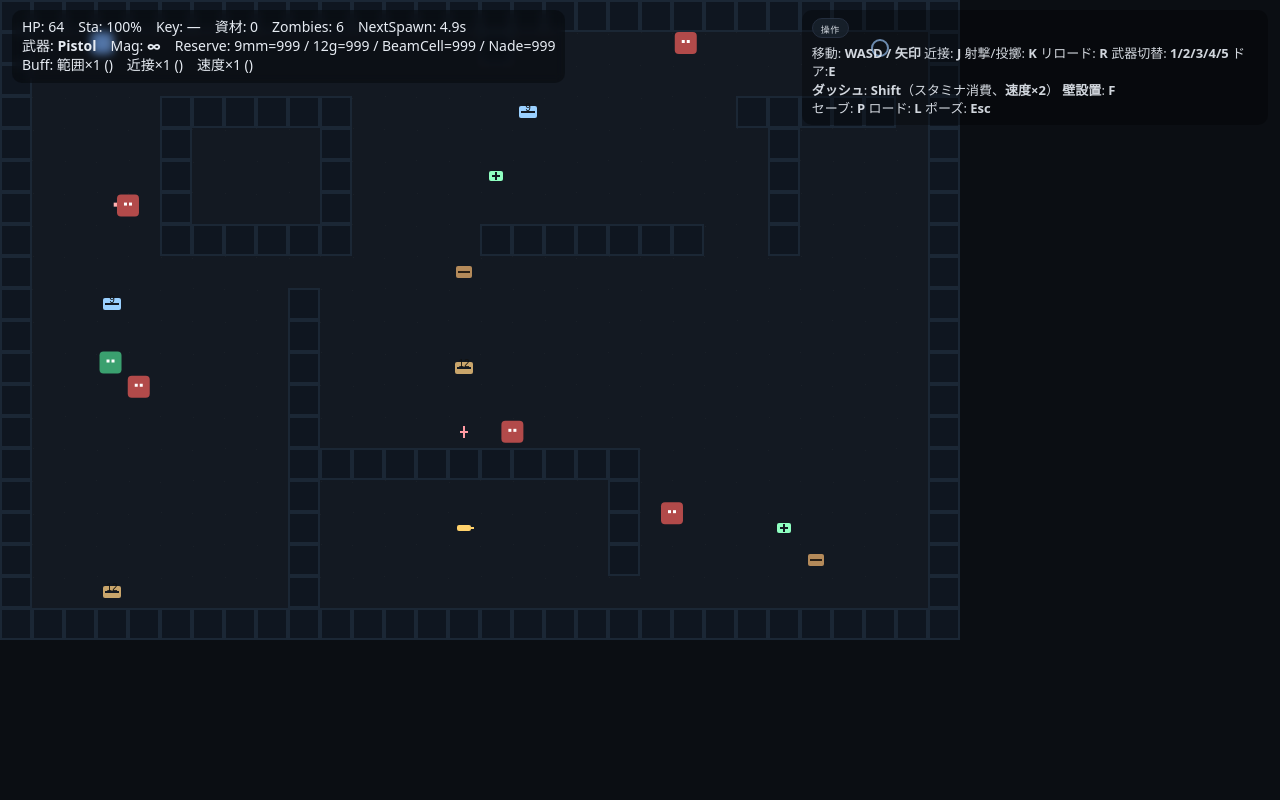
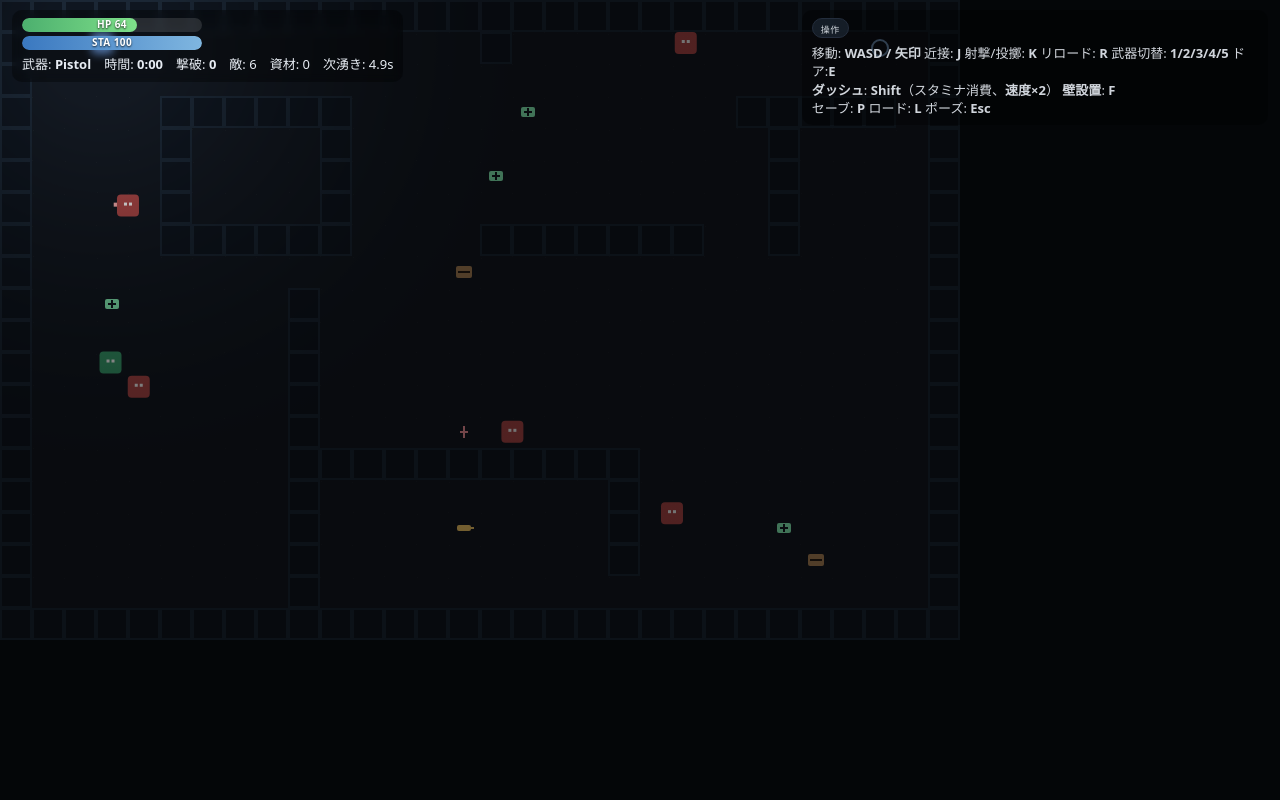
Before and after one commit to Panda17TK/demo0902, a Java web app: page / in a window 1280 px wide. Run offline with Tomcat 11, a stand-in JSP engine, Linux system fonts and the light colour scheme.

Commit message:
クイック修正＋手応え（ジュース）強化
クイック修正:
- ランキング名のXSS脆弱性を修正（overlay.js でエスケープ、重複行も除去）
- 経済を「全武器＋無限弾」に一本化：HUDの弾薬表示を撤去、武器クレートを
  ランダム時限バフ化、マップの旧弾薬(A/S)を回復/速度バフへ転用
- renderer のライティング（ビネット）を再有効化
- HUDのHP/スタミナをバー表示化し、生存時間・撃破数・敵数を集約

手応え（ジュース）:
- ダメージ数字ポップ、敵の被弾フラッシュ、敵HPバー
- ヒットストップ（命中/爆発で一瞬スロー）をループの sim dt 縮小で実装
- 画面シェイク（被弾/爆発/近接命中）
- カメラのスムーズ追従＋向きの先読み（state.cam）
- 敵ダメージ処理を combat.hurtMob() に集約

state に cam/shake/hitstop を追加、fx に spawnDamageNumber/addShake/addHitstop を追加。

https://claude.ai/code/session_01X6oCt38hH474i2Gk1H9sD3

```diff
--- a/src/main/webapp/css/game.css
+++ b/src/main/webapp/css/game.css
@@ -45,6 +45,45 @@ canvas {
 	border-radius: 10px;
 	backdrop-filter: blur(4px);
 }
+
+/* HUD: HP/スタミナのバー */
+.hud-bars {
+	display: flex;
+	flex-direction: column;
+	gap: 4px;
+	margin-bottom: 6px;
+}
+.hud-bars .bar {
+	position: relative;
+	width: 180px;
+	height: 14px;
+	border-radius: 7px;
+	background: rgba(255, 255, 255, .12);
+	overflow: hidden;
+}
+.hud-bars .bar .fill {
+	position: absolute;
+	left: 0; top: 0; bottom: 0;
+	border-radius: 7px;
+	transition: width .12s linear;
+}
+.hud-bars .bar.hp .fill  { background: linear-gradient(90deg, #4caf6e, #7fe08a); }
+.hud-bars .bar.hp .fill.low { background: linear-gradient(90deg, #c0392b, #e08a7f); }
+.hud-bars .bar.sta .fill { background: linear-gradient(90deg, #3a78c0, #7fb6e0); }
+.hud-bars .bar label {
+	position: absolute;
+	inset: 0;
+	display: flex;
+	align-items: center;
+	justify-content: center;
+	font-size: 10px;
+	font-weight: 700;
+	letter-spacing: .04em;
+	color: #fff;
+	text-shadow: 0 1px 2px rgba(0, 0, 0, .8);
+}
+.hud-line { font-size: 13px; }
+.hud-buff { color: #ffd166; font-size: 12px; }
 
 #help {
 	position: absolute;
--- a/src/main/webapp/js/main.js
+++ b/src/main/webapp/js/main.js
@@ -136,17 +136,21 @@ if (!canvas) {
       const dt = Math.min(MAX_DT, (t - last) / 1000);
       last = t;
 
+      // ヒットストップ：実時間で減らしつつ、シミュレーション dt を縮めて“タメ”を作る
+      let simDt = dt;
+      if (state.hitstop > 0) { state.hitstop -= dt; simDt = dt * 0.06; }
+
       if (!state.paused) {
         // 更新
-        updateCombat(state, dt, bus, input, audio);
-        updateTiles(state, dt, bus, audio);
-        updateSpawner(state, dt, bus, audio);
-        updateAI(state, dt, bus, audio);
-        updateItems(state, dt, bus, audio);
-        updateFX(state, dt, bus);
+        updateCombat(state, simDt, bus, input, audio);
+        updateTiles(state, simDt, bus, audio);
+        updateSpawner(state, simDt, bus, audio);
+        updateAI(state, simDt, bus, audio);
+        updateItems(state, simDt, bus, audio);
+        updateFX(state, simDt, bus);
 
         // フローフィールド定期再計算
-        flowTimer -= dt;
+        flowTimer -= simDt;
         if (flowTimer <= 0) {
           rebuildFlowField(state);
           flowTimer = 0.35;
@@ -162,6 +166,19 @@ if (!canvas) {
         }
       }
 
+      // カメラ（スムーズ追従＋向きの先読み）と画面シェイクの更新（実時間）
+      const look = 36;
+      const tgX = state.player.x + state.player.facing.x * look;
+      const tgY = state.player.y + state.player.facing.y * look;
+      if (!state.cam) state.cam = { x: tgX, y: tgY };
+      const k = 1 - Math.pow(0.0001, dt);
+      state.cam.x += (tgX - state.cam.x) * k;
+      state.cam.y += (tgY - state.cam.y) * k;
+      if (state.shake && state.shake.t > 0) {
+        state.shake.t -= dt;
+        if (state.shake.t <= 0) { state.shake.t = 0; state.shake.mag = 0; }
+      }
+
       // 描画
       renderFrame(ctx2d, canvas, state);
     } catch (e) {
--- a/src/main/webapp/js/render/hud.js
+++ b/src/main/webapp/js/render/hud.js
@@ -1,20 +1,62 @@
-export function mountHUD(hud, toast, state, bus){
-  function renderHUD(){
-    const w=state.player.weapons[state.player.curW] || {name:'(none)',mag:0,magSize:0,id:'none'};
-    const next=Math.max(0, state.timers.spawn).toFixed(1);
-	const magTxt = (w.id==='beam' || w.infiniteMag) ? '∞' : `${w.mag}/${w.magSize}`;
+export function mountHUD(hud, toast, state, bus) {
+  // 静的な構造を一度だけ構築（バーは width だけ毎フレーム更新）
+  hud.innerHTML =
+    '<div class="hud-bars">' +
+    '  <div class="bar hp"><span class="fill"></span><label></label></div>' +
+    '  <div class="bar sta"><span class="fill"></span><label></label></div>' +
+    '</div>' +
+    '<div class="hud-line" id="hud-line"></div>';
 
-    hud.innerHTML =
-      `HP: ${state.player.hp}　Sta: ${Math.round(state.player.sta)}%　Key: ${state.player.inv.key?'✓':'—'}　資材: ${state.player.inv.blocks}　Zombies: ${state.mobs.length}　NextSpawn: ${next}s<br>`+
-      `武器: <b>${w.name}</b>　Mag: <b>${magTxt}</b>　Reserve: 9mm=${state.player.inv.ammo9} / 12g=${state.player.inv.ammo12} / BeamCell=${state.player.inv.ammoBeam} / Nade=${state.player.inv.ammoNade}<br>`+
-      `Buff: 範囲×${state.player.buffs.range} (${state.player.buffs.tRange>0?state.player.buffs.tRange.toFixed(0)+'s':''})　`+
-      `近接×${state.player.buffs.dmg} (${state.player.buffs.tDmg>0?state.player.buffs.tDmg.toFixed(0)+'s':''})　`+
-      `速度×${state.player.buffs.speed} (${state.player.buffs.tSpeed>0?state.player.buffs.tSpeed.toFixed(0)+'s':''})`;
+  const hpFill = hud.querySelector('.bar.hp .fill');
+  const hpLab  = hud.querySelector('.bar.hp label');
+  const staFill = hud.querySelector('.bar.sta .fill');
+  const staLab  = hud.querySelector('.bar.sta label');
+  const lineEl  = hud.querySelector('#hud-line');
+
+  function fmtTime(ms) {
+    const s = Math.max(0, Math.floor(ms / 1000));
+    return Math.floor(s / 60) + ':' + String(s % 60).padStart(2, '0');
   }
+
+  function renderHUD() {
+    const p = state.player;
+    const w = p.weapons[p.curW] || { name: '(none)' };
+
+    const hp = Math.max(0, Math.round(p.hp));
+    hpFill.style.width = hp + '%';
+    hpFill.className = 'fill' + (hp <= 25 ? ' low' : '');
+    hpLab.textContent = 'HP ' + hp;
+
+    const sta = Math.max(0, Math.min(100, Math.round(p.sta)));
+    staFill.style.width = sta + '%';
+    staLab.textContent = 'STA ' + sta;
+
+    const elapsed = state.gameOver ? (state.stats.timeMs || 0)
+                                   : (performance.now() - (state.runStart || performance.now()));
+    const next = Math.max(0, state.timers.spawn).toFixed(1);
+
+    lineEl.innerHTML =
+      '武器: <b>' + (w.name || '') + '</b>' +
+      '　時間: <b>' + fmtTime(elapsed) + '</b>' +
+      '　撃破: <b>' + (state.stats.kills | 0) + '</b>' +
+      '　敵: ' + state.mobs.length +
+      '　資材: ' + (p.inv.blocks | 0) +
+      '　次湧き: ' + next + 's' +
+      buffText(p.buffs);
+  }
+
+  function buffText(b) {
+    const parts = [];
+    if (b.tRange > 0) parts.push('範囲×' + b.range + '(' + b.tRange.toFixed(0) + 's)');
+    if (b.tDmg   > 0) parts.push('火力×' + b.dmg + '(' + b.tDmg.toFixed(0) + 's)');
+    if (b.tSpeed > 0) parts.push('速度×' + b.speed + '(' + b.tSpeed.toFixed(0) + 's)');
+    return parts.length ? '<br><span class="hud-buff">' + parts.join('　') + '</span>' : '';
+  }
+
   setInterval(renderHUD, 100);
 
-  bus.on('ui:toast', msg=>{
-    toast.textContent=msg; toast.classList.add('show');
-    clearTimeout(toast._t); toast._t=setTimeout(()=>toast.classList.remove('show'), 1200);
+  bus.on('ui:toast', msg => {
+    toast.textContent = msg; toast.classList.add('show');
+    clearTimeout(toast._t); toast._t = setTimeout(() => toast.classList.remove('show'), 1200);
   });
 }
--- a/src/main/webapp/js/render/renderer.js
+++ b/src/main/webapp/js/render/renderer.js
@@ -6,9 +6,18 @@ export function renderFrame(ctx, canvas, state) {
   const W = canvas.width, H = canvas.height;
   ctx.clearRect(0, 0, W, H);
 
-  const baseCamX = clamp(state.player.x - W / 2, 0, state.dim.w * TILE - W);
-  const baseCamY = clamp(state.player.y - H / 2, 0, state.dim.h * TILE - H);
-  const camX = baseCamX, camY = baseCamY;
+  // カメラ：スムーズ追従(state.cam)があれば使用、無ければプレイヤー中心
+  const cxw = state.cam ? state.cam.x : state.player.x;
+  const cyw = state.cam ? state.cam.y : state.player.y;
+  const baseCamX = clamp(cxw - W / 2, 0, state.dim.w * TILE - W);
+  const baseCamY = clamp(cyw - H / 2, 0, state.dim.h * TILE - H);
+  // 画面シェイク
+  let sx = 0, sy = 0;
+  if (state.shake && state.shake.t > 0) {
+    sx = (Math.random() * 2 - 1) * state.shake.mag;
+    sy = (Math.random() * 2 - 1) * state.shake.mag;
+  }
+  const camX = baseCamX + sx, camY = baseCamY + sy;
 
   ctx.save(); ctx.translate(-camX, -camY);
 
@@ -66,9 +75,19 @@ export function renderFrame(ctx, canvas, state) {
   // ===== 敵 =====
   for (const m of state.mobs) {
     ctx.save(); ctx.translate(m.x, m.y);
-    ctx.fillStyle = (m.kind === 'spitter') ? '#3aa06f' : '#b24a4a';
+    // 被弾フラッシュ
+    if (m.hitFlash > 0) ctx.fillStyle = '#ffffff';
+    else ctx.fillStyle = (m.kind === 'spitter') ? '#3aa06f' : '#b24a4a';
     roundedRect(ctx, -m.w / 2, -m.h / 2, m.w, m.h, 4); ctx.fill();
     ctx.fillStyle = '#fff'; ctx.fillRect(-4, -3, 3, 3); ctx.fillRect(1, -3, 3, 3);
+    // HPバー（ダメージを受けている時だけ）
+    const mh = m.maxhp || m.hp;
+    if (m.hp < mh) {
+      const bw = m.w, r = clamp(m.hp / mh, 0, 1);
+      ctx.fillStyle = 'rgba(0,0,0,0.6)'; ctx.fillRect(-bw / 2, -m.h / 2 - 7, bw, 3);
+      ctx.fillStyle = r > 0.5 ? '#7fe08a' : (r > 0.25 ? '#e0d27f' : '#e08a7f');
+      ctx.fillRect(-bw / 2, -m.h / 2 - 7, bw * r, 3);
+    }
     ctx.restore();
   }
 
@@ -149,18 +168,33 @@ export function renderFrame(ctx, canvas, state) {
       ctx.arc(f.x, f.y, r, 0, Math.PI * 2);
       ctx.fill();
     }
+    else if (f.type === 'dmg') {
+      ctx.font = 'bold 14px ui-sans-serif, system-ui, sans-serif';
+      ctx.textAlign = 'center';
+      ctx.textBaseline = 'middle';
+      ctx.lineWidth = 3;
+      ctx.strokeStyle = 'rgba(0,0,0,0.8)';
+      ctx.fillStyle = f.crit ? '#ffd166' : '#ffffff';
+      ctx.strokeText(f.text, f.x, f.y);
+      ctx.fillText(f.text, f.x, f.y);
+    }
 
     // alpha 戻す（各FXごとに）
     ctx.globalAlpha = 1;
   }
 
-  // ===== ライティング（無効化中） =====
-  // ctx.globalCompositeOperation = 'multiply';
-  // const g = ctx.createRadialGradient(state.player.x, state.player.y, 24, state.player.x, state.player.y, 360);
-  // g.addColorStop(0, 'rgba(255,255,255,0.0)');
-  // g.addColorStop(1, 'rgba(0,0,0,0.90)');
-  // ctx.fillStyle = g; ctx.fillRect(camX, camY, W, H);
-  // ctx.globalCompositeOperation = 'source-over';
+  // ===== ライティング（ビネット）=====
+  // プレイヤー周辺を明るく残し、周囲をうっすら暗く（雰囲気＋視線誘導）
+  ctx.globalCompositeOperation = 'multiply';
+  const lg = ctx.createRadialGradient(
+    state.player.x, state.player.y, 60,
+    state.player.x, state.player.y, 420
+  );
+  lg.addColorStop(0, 'rgba(255,255,255,1)');
+  lg.addColorStop(1, 'rgba(0,0,0,0.55)');
+  ctx.fillStyle = lg;
+  ctx.fillRect(camX, camY, W, H);
+  ctx.globalCompositeOperation = 'source-over';
 
   ctx.restore();
 }
--- a/src/main/webapp/js/state/map.js
+++ b/src/main/webapp/js/state/map.js
@@ -50,8 +50,8 @@ export function setupMap(state) {
         case 'T': state.mobs.push(makeSpitter(cx, cy));      state.map[y][x] = '.'; break;
 
         case 'K': state.items.push({ type:'key',      x:cx, y:cy });                          state.map[y][x]='.'; break;
-        case 'A': state.items.push({ type:'ammo9',    x:cx, y:cy, amt:18 });                  state.map[y][x]='.'; break;
-        case 'S': state.items.push({ type:'ammo12',   x:cx, y:cy, amt:5  });                  state.map[y][x]='.'; break;
+        case 'A': state.items.push({ type:'med',      x:cx, y:cy, heal:20 });                 state.map[y][x]='.'; break; // 旧ammo9→回復（弾は無限のため）
+        case 'S': state.items.push({ type:'buffSpeed',x:cx, y:cy });                           state.map[y][x]='.'; break; // 旧ammo12→速度バフ
         case 'M': state.items.push({ type:'med',      x:cx, y:cy, heal:25});                  state.map[y][x]='.'; break;
         case 'X': state.items.push({ type:'buffRange',x:cx, y:cy });                           state.map[y][x]='.'; break;
         case 'Y': state.items.push({ type:'buffMelee',x:cx, y:cy });                           state.map[y][x]='.'; break;
--- a/src/main/webapp/js/state/state.js
+++ b/src/main/webapp/js/state/state.js
@@ -19,6 +19,11 @@ export function createInitialState() {
 		runStart: 0,
 		gameOver: false,
 		stats: { kills: 0, timeMs: 0, name: '' },
+
+		// 演出用
+		cam: null,                 // スムーズ追従カメラ（loop で初期化）
+		shake: { t: 0, mag: 0 },   // 画面シェイク
+		hitstop: 0,                // ヒットストップ（被弾/爆発で一瞬スロー）
 
 		player: {
 			x: 0, y: 0, w: 22, h: 22,
--- a/src/main/webapp/js/systems/ai.js
+++ b/src/main/webapp/js/systems/ai.js
@@ -1,6 +1,6 @@
 import { TILE } from '../core/constants.js';
 import { norm, moveAndCollide, rectInter, clamp } from './physics.js';
-import { spawnEnemySlashFX } from './fx.js';
+import { spawnEnemySlashFX, addShake } from './fx.js';
 
 // ====== Mob factories ======
 export function makeZombie(x, y) {
@@ -86,6 +86,7 @@ export function updateAI(state, dt, bus/*, audio */) {
     if (m.meleeCD > 0) m.meleeCD -= dt;
     if (m.bumpCD  > 0) m.bumpCD  -= dt;
     if (m.shootCD > 0) m.shootCD -= dt;
+    if (m.hitFlash > 0) m.hitFlash -= dt; // 被弾フラッシュの減衰
 
     // スタック検出
     const moved = Math.hypot(m.x - (m.prevX || m.x), m.y - (m.prevY || m.y));
@@ -202,6 +203,7 @@ export function updateAI(state, dt, bus/*, audio */) {
         const n2 = norm(p.x - m.x, p.y - m.y);
         p.vx += n2.x * 240; p.vy += n2.y * 240;
         if (bus && bus.emit) bus.emit('sfx', 'hit');
+        addShake(state, 0.18, 6);
       }
       const baseCD = (m.kind === 'spitter' ? 3.0 : 0.9);
       m.meleeCD = baseCD / slow;
--- a/src/main/webapp/js/systems/combat.js
+++ b/src/main/webapp/js/systems/combat.js
@@ -2,9 +2,20 @@
 import { norm, clamp, moveAndCollide } from './physics.js';
 import { TILE } from '../core/constants.js';
 import { damageTile, canPlaceAt } from './tiles.js';
-import { spawnSlashFX, spawnBeamFX, spawnBlastFX, spawnSparksFX } from './fx.js';
+import { spawnSlashFX, spawnBeamFX, spawnBlastFX, spawnSparksFX, spawnDamageNumber, addShake, addHitstop } from './fx.js';
 import { rebuildFlowField } from './flowfield.js';
 import { hasLineOfSight } from './los.js';
+
+// 敵にダメージ＋ノックバック＋被弾フラッシュ＋（任意で）ダメージ数字
+// nx,ny: 与える側→敵への方向（正規化済み）。kb: ノックバック強度。opts.number: 数字表示。
+function hurtMob(state, m, dmg, nx, ny, kb, opts) {
+  opts = opts || {};
+  m.hp -= dmg;
+  if (kb) { m.vx += (nx || 0) * kb; m.vy += (ny || 0) * kb; }
+  m.hitFlash = 0.12;
+  spawnSparksFX(state, m.x, m.y, opts.sparks != null ? opts.sparks : 5);
+  if (opts.number !== false) spawnDamageNumber(state, m.x, m.y, dmg, { crit: !!opts.crit });
+}
 
 // 自動射撃用：射程内かつ視線の通る最寄りの敵を返す
 function nearestVisibleMob(state, p, maxR) {
@@ -216,7 +227,9 @@ export function updateCombat(state, dt, bus, input, audio) {
           const tx = Math.floor(x / TILE), ty = Math.floor(y / TILE);
           if (state.map[ty] && (state.map[ty][tx] === '#' || state.map[ty][tx] === 'D')) break;
           for (const m of state.mobs) {
-            if (m.hp > 0 && Math.abs(m.x - x) < m.w / 2 && Math.abs(m.y - y) < m.h / 2) m.hp -= w.dmg;
+            if (m.hp > 0 && Math.abs(m.x - x) < m.w / 2 && Math.abs(m.y - y) < m.h / 2) {
+              hurtMob(state, m, w.dmg, 0, 0, 0, { number: false, sparks: 2 }); // ビームは連続ヒットのため数字省略
+            }
           }
           ex = x; ey = y;
         }
@@ -296,8 +309,8 @@ export function updateCombat(state, dt, bus, input, audio) {
     let hit = false;
     for (const m of state.mobs) {
       if (m.hp > 0 && Math.abs(m.x - b.x) < m.w / 2 && Math.abs(m.y - b.y) < m.h / 2) {
-        m.hp -= b.dmg;
-        const n = norm(m.x - b.x, m.y - b.y); m.vx += n.x * 160; m.vy += n.y * 160;
+        const n = norm(m.x - b.x, m.y - b.y);
+        hurtMob(state, m, b.dmg, n.x, n.y, 160, { number: true });
         hit = true; break;
       }
     }
@@ -336,6 +349,7 @@ export function updateCombat(state, dt, bus, input, audio) {
           p.hp -= b.dmg; p.iTime = 0.8;
           const n = norm(p.x - b.x, p.y - b.y);
           p.vx += n.x * 180; p.vy += n.y * 180;
+          addShake(state, 0.18, 6);
         }
         state.ebullets.splice(i, 1);
         continue;
@@ -352,9 +366,8 @@ export function updateCombat(state, dt, bus, input, audio) {
       // 敵に追撃
       for (const m of state.mobs) {
         if (m.hp > 0 && pointInFan(m.x, m.y, s)) {
-          m.hp -= s.dmg;
           const n = norm(m.x - s.x, m.y - s.y);
-          m.vx += n.x * 140; m.vy += n.y * 140;
+          hurtMob(state, m, s.dmg, n.x, n.y, 140, { number: false, sparks: 2 }); // 継続ヒットは数字省略
         }
       }
       // 敵弾の相殺
@@ -379,11 +392,13 @@ function explode(state, x, y) {
     if (d < r + Math.max(m.w, m.h) / 2) {
       const fall = 1 - d / r; const dmg = Math.round(110 * fall);
       if (dmg > 0) {
-        m.hp -= dmg;
-        const n = norm(dx, dy); m.vx += n.x * 280 * fall; m.vy += n.y * 280 * fall;
+        const n = norm(dx, dy);
+        hurtMob(state, m, dmg, n.x, n.y, 280 * fall, { number: true, sparks: 8 });
       }
     }
   }
+  addShake(state, 0.25, 11);
+  addHitstop(state, 0.05);
   const dp = Math.hypot(state.player.x - x, state.player.y - y);
   if (dp < r * 0.7) {
     const fall = 1 - dp / (r * 0.7);
--- a/src/main/webapp/js/systems/fx.js
+++ b/src/main/webapp/js/systems/fx.js
@@ -1,6 +1,30 @@
 export function spawnSlashFX(state, x, y, ang) {
 	state.fx.push({ type: 'slash', x, y, ang, t: 0, life: 0.30 });
 }
+
+// ダメージ数字ポップ
+export function spawnDamageNumber(state, x, y, dmg, opts) {
+	opts = opts || {};
+	state.fx.push({
+		type: 'dmg', x: x + (Math.random() * 10 - 5), y: y - 6,
+		vx: (Math.random() * 30 - 15), vy: -42,
+		t: 0, life: 0.7, text: String(Math.max(1, Math.round(dmg))),
+		crit: !!opts.crit,
+	});
+}
+
+// 画面シェイク（既存の値より強い時だけ更新）
+export function addShake(state, t, mag) {
+	if (!state.shake) state.shake = { t: 0, mag: 0 };
+	state.shake.t = Math.max(state.shake.t, t);
+	state.shake.mag = Math.max(state.shake.mag, mag);
+}
+
+// ヒットストップ（一瞬のスロー）
+export function addHitstop(state, t) {
+	state.hitstop = Math.max(state.hitstop || 0, t);
+}
+
 
 export function spawnSparksFX(state, x, y, n = 6) {
 	for (let i = 0; i < n; i++) {
--- a/src/main/webapp/js/systems/items.js
+++ b/src/main/webapp/js/systems/items.js
@@ -21,18 +21,11 @@ export function updateItems(state, dt, bus, audio) {
 }
 
 function onWeaponCrate(state, bus) {
-	const want = ['beam', 'mg', 'grenade'];
-	const owned = new Set(state.player.weapons.map(w => w.id));
-	const todo = want.filter(id => !owned.has(id));
-	if (todo.length) {
-		const pick = todo[Math.floor(Math.random() * todo.length)];
-		if (pick === 'beam') { state.player.weapons.push({ id: 'beam', name: 'Beam Rifle', dmg: 90, mag: Infinity, magSize: Infinity, spread: 0, fireRate: 2.0, ammoType: 'ammoBeam' }); state.player.inv.ammoBeam += 3; bus.emit('ui:toast', '新武器: Beam Rifle ＋セル+3'); }
-		else if (pick === 'mg') { state.player.weapons.push({ id: 'mg', name: 'Machine Gun', dmg: 12, pellets: 1, mag: 40, magSize: 40, spread: 0.18, fireRate: 0.08, ammoType: 'ammo9' }); state.player.inv.ammo9 += 60; bus.emit('ui:toast', '新武器: Machine Gun ＋9mm+60'); }
-		else { state.player.weapons.push({ id: 'grenade', name: 'Grenade', dmg: 120, mag: 1, magSize: 1, spread: 0, fireRate: 0.9, ammoType: 'ammoNade' }); state.player.inv.ammoNade += 3; bus.emit('ui:toast', '新武器: Grenade ＋弾×3'); }
-		bus.emit('sfx', 'pickup');
-	} else {
-		const w = state.player.weapons[Math.floor(Math.random() * state.player.weapons.length)];
-		state.player.inv[w.ammoType] = (state.player.inv[w.ammoType] || 0) + (w.magSize || 1);
-		bus.emit('ui:toast', `${w.name} の弾を1マガジン分補充`); bus.emit('sfx', 'pickup');
-	}
+	// 全武器所持＋無限弾の設計に統一したため、クレートはランダムな時限バフを付与する
+	const roll = Math.random();
+	const b = state.player.buffs;
+	if (roll < 0.34) { b.range = 2; b.tRange = 15; bus.emit('ui:toast', '近接範囲 ×2（15s）'); }
+	else if (roll < 0.67) { b.dmg = 2; b.tDmg = 15; bus.emit('ui:toast', '近接火力 ×2（15s）'); }
+	else { b.speed = 2; b.tSpeed = 12; bus.emit('ui:toast', '移動速度 ×2（12s）'); }
+	bus.emit('sfx', 'pickup');
 }
```
